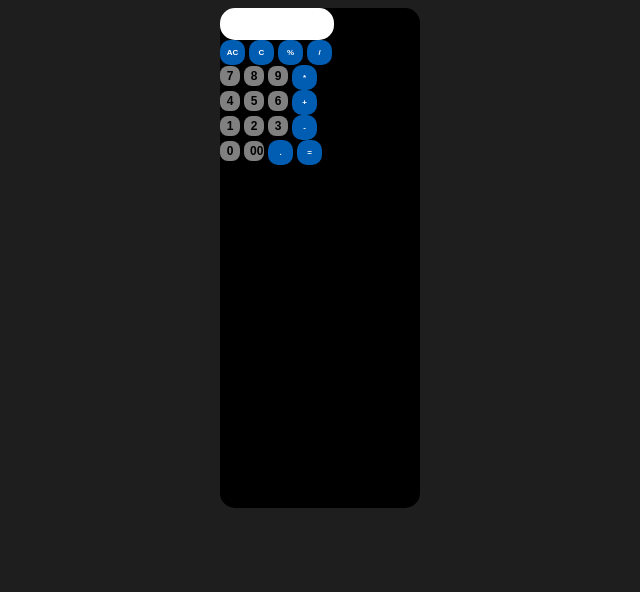
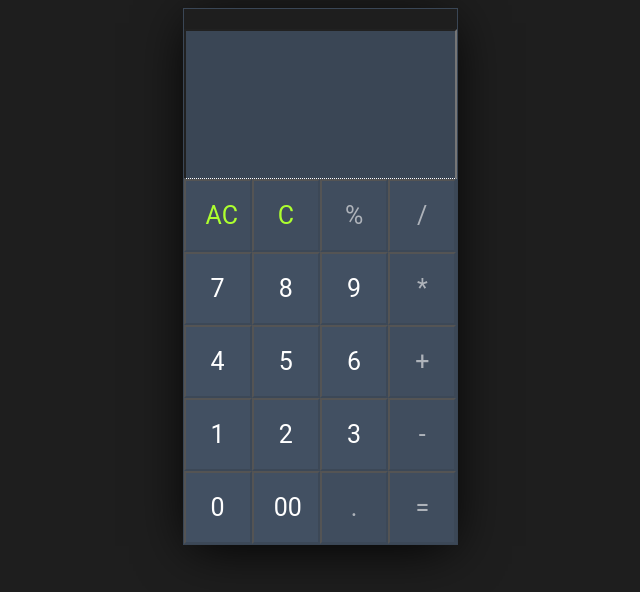
Before and after one commit to AadithyaRajesh/calculator, a website: page index.html in a window 1280 px wide. Shown: the whole page, without its empty margins (320-960 px from the left). Drawn offline with Linux system fonts and the light colour scheme.

Commit message:
edited css part

```diff
--- a/index.html
+++ b/index.html
@@ -13,34 +13,34 @@
                 <input type="text" name="display" class="dis">
             </div>
             <div class="row">
-                <input type="button" value="AC" onclick="display.value=' ' " class="operator">
-                <input type="button" value="C" onclick="display.value='display.value.toString().slice(0,-1)' " class="operator">
-                <input type="button" value="%" onclick="display.value+='%' " class="operator">
-                <input type="button" value="/" onclick="display.value+='/' " class="operator">
+                <input type="button" value="AC" onclick="display.value=' ' " class="button c">
+                <input type="button" value="C" onclick="display.value='display.value.toString().slice(0,-1)'" class="button c">
+                <input type="button" value="%" onclick="display.value+='%' " class="button o">
+                <input type="button" value="/" onclick="display.value+='/' " class="button o">
             </div>
             <div class="row">
-                <input type="button" value="7" onclick="display.value+='7' " class="digit">
-                <input type="button" value="8" onclick="display.value+='8' " class="digit">
-                <input type="button" value="9" onclick="display.value+='9' " class="digit">
-                <input type="button" value="*" onclick="display.value+='*' " class="operator">
+                <input type="button" value="7" onclick="display.value+='7' " class="button">
+                <input type="button" value="8" onclick="display.value+='8' " class="button">
+                <input type="button" value="9" onclick="display.value+='9' " class="button">
+                <input type="button" value="*" onclick="display.value+='*' " class="button o">
             </div>
             <div class="row">
-                <input type="button" value="4" onclick="display.value+='4' " class="digit">
-                <input type="button" value="5" onclick="display.value+='5' " class="digit">
-                <input type="button" value="6" onclick="display.value+='6' " class="digit">
-                <input type="button" value="+" onclick="display.value+='+' " class="operator">
+                <input type="button" value="4" onclick="display.value+='4' " class="button">
+                <input type="button" value="5" onclick="display.value+='5' " class="button">
+                <input type="button" value="6" onclick="display.value+='6' " class="button">
+                <input type="button" value="+" onclick="display.value+='+' " class="button o">
             </div>
             <div class="row">
-                <input type="button" value="1" onclick="display.value+='1' " class="digit">
-                <input type="button" value="2" onclick="display.value+='2' " class="digit">
-                <input type="button" value="3" onclick="display.value+='3' " class="digit">
-                <input type="button" value="-" onclick="display.value+='-' " class="operator">
+                <input type="button" value="1" onclick="display.value+='1' " class="button">
+                <input type="button" value="2" onclick="display.value+='2' " class="button">
+                <input type="button" value="3" onclick="display.value+='3' " class="button">
+                <input type="button" value="-" onclick="display.value+='-' " class="button o">
             </div>
             <div class="row">
-                <input type="button" value="0" onclick="display.value+='0' " class="digit">
-                <input type="button" value="00" onclick="display.value+='00' " class="digit">
-                <input type="button" value="." onclick="display.value+='.' " class="operator">
-                <input type="button" value="=" onclick="display.value=eval(display.value)" class="operator">
+                <input type="button" value="0" onclick="display.value+='0' " class="button">
+                <input type="button" value="00" onclick="display.value+='00' " class="button">
+                <input type="button" value="." onclick="display.value+='.' " class="button o">
+                <input type="button" value="=" onclick="display.value=eval(display.value)" class="button o">
             </div>
         </div>
     </form>
--- a/package.json
+++ b/package.json
@@ -7,6 +7,6 @@
     "test": "echo \"Error: no test specified\" && exit 1"
   },
   "keywords": [],
-  "author": "",
+  "author": "aadithya",
   "license": "ISC"
 }
--- a/style.css
+++ b/style.css
@@ -1,47 +1,83 @@
+* {
+    box-sizing: border-box;
+    font-family: 'Roboto', sans-serif;
+  }
+
   body {
-    background-color: #1e1e1e;
-    display: flex;
-    justify-content: center;
-    height: 95vh;
-    font-family: 'Times New Roman', Times, serif;
+    background: #1e1e1e;
+  }
+
+  form {
+    width: 400px;
+    margin: auto;
+  }
+
+  .cal {
+    width: 275px;
+    margin: auto;
+    min-height: 400px;
+    border: solid 1px #3A4655;
+    box-shadow: 0 8px 50px -7px black;
   }
 
   .dis {
-    width: 110px;
-    height: 30px;
-    border: none;
-    background-color: white;
-    border-radius: 15px;
+    background: #3A4655;
+    width: 100%;
+    height: 150px;
+    padding: 20px;
   }
 
-.cal {
-    display: flex;
-    flex-direction: column;
-    width: 200px;
-    height: 500px;
-    background-color: black;
-    margin-left: auto;
-    margin-right: auto;
-    border-radius: 15px;
+  .dis {
+    text-align: right;
+    color: #727B86;
+    font-size: 21px;
+    padding-bottom: 10px;
+    border-bottom: dotted 1px;
   }
 
-.operator {
-    background-color: #005DB2;
-    border: none;
-    width: 25px;
-    height: 25px;
-    font-weight: bold;
-    border-radius: 10px;
-    font-size: 8px;
-    color: white;
-    text-align: 2px;
+  .dis {
+    margin-top: 20px;
+    font-size: 45px;
+    text-align: right;
+    color: #fff;
   }
-.digit {
-    background-color: gray;
-    border: none;
-    width: 20px;
-    height: 20px;
-    border-radius: 8px;
-    font-weight: bold;
-    font-size: 12px;
+
+  .row {
+    width: 100%;
+    background: #3C4857;
   }
+
+  .button {
+    width: 25%;
+    background: #425062;
+    color: #fff;
+    padding: 20px;
+    display: inline-block;
+    font-size: 25px;
+    text-align: center;
+    vertical-align: middle;
+    margin-right: -4px;
+    border-right: solid 2px #3C4857;
+    border-bottom: solid 2px #3C4857;
+    transition: all 0.2s ease-in-out;
+  }
+
+  .button.o {
+    color: #AEB3BA;
+    background: #404D5E;
+  }
+
+  .button.c {
+    color: greenyellow;
+    background: #404D5E;
+  }
+
+  .button:hover {
+    background: #E0B612;
+  }
+
+  .button.c:hover,
+  .button:hover {
+    background: blue;
+    color: #fff;
+  }
```
Lines whose indentation alone changed are shown as unchanged.
